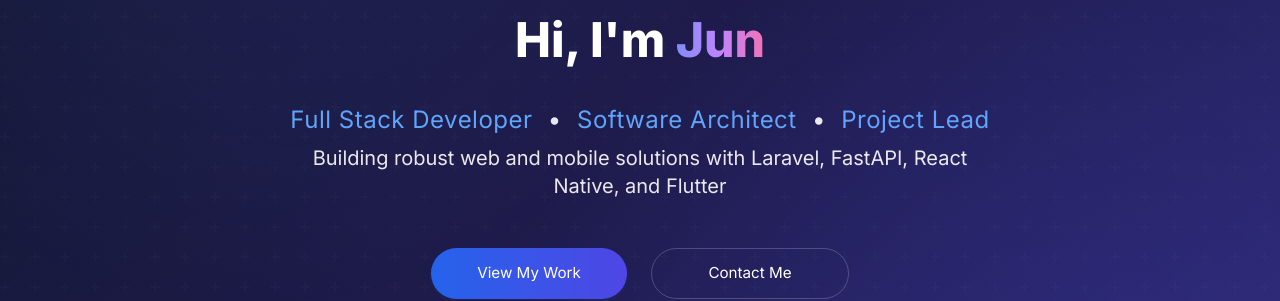
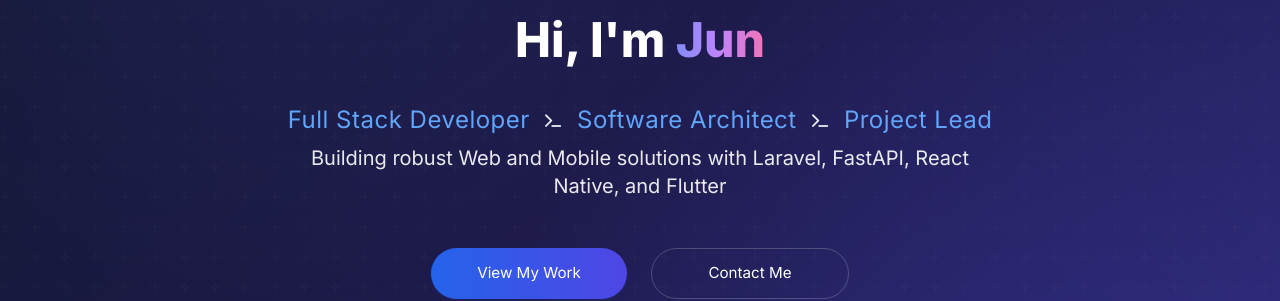
Before and after one commit to patabudlong/patabudlong.github.io, a Jekyll site: the page built from index.html, in a window 1280 px wide. Shown: the part 408-709 px from the top of the page. Built offline with Jekyll 4.4.1, drawn with Linux system fonts in a browser that asks for light colours.

Commit message:
style(hero): update terminal icons in headline
- Change terminal icon color to white
- Adjust icon size and positioning
- Improve contrast and readability

```diff
--- a/assets/css/styles.css
+++ b/assets/css/styles.css
@@ -291,8 +291,15 @@
 
 /* Style for bullet points in hero headline */
 .hero-headline span {
+    color: rgba(255, 255, 255, 0.7);
+    margin: 0 0.5rem;
+}
+
+.hero-headline i {
+    font-size: 0.6em;
     color: rgba(255, 255, 255, 0.9);
-    margin: 0 0.5rem;
+    position: relative;
+    top: -2px;
 }
 
 .lead {
--- a/index.html
+++ b/index.html
@@ -15,8 +15,8 @@
                     <a href="https://twitter.com/yourusername" target="_blank"><i class="fab fa-twitter"></i></a>
                 </div>
                 <h1 class="animate-fade-in">Hi, I'm <span class="highlight">Jun</span></h1>
-                <p class="hero-headline animate-fade-in">Full Stack Developer <span>•</span> Software Architect <span>•</span> Project Lead</p>
-                <p class="lead animate-fade-in">Building robust web and mobile solutions with Laravel, FastAPI, React Native, and Flutter</p>
+                <p class="hero-headline animate-fade-in">Full Stack Developer <span><i class="fas fa-terminal"></i></span> Software Architect <span><i class="fas fa-terminal"></i></span> Project Lead</p>
+                <p class="lead animate-fade-in">Building robust Web and Mobile solutions with Laravel, FastAPI, React Native, and Flutter</p>
                 <div class="cta-buttons animate-fade-in">
                     <a href="#projects" class="btn btn-primary">View My Work</a>
                     <a href="#contact" class="btn btn-outline">Contact Me</a>
```
Also changed, not shown: 3 other files.
